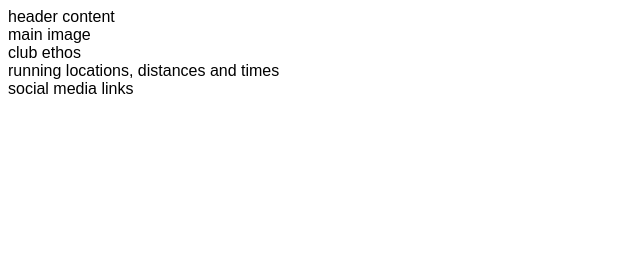
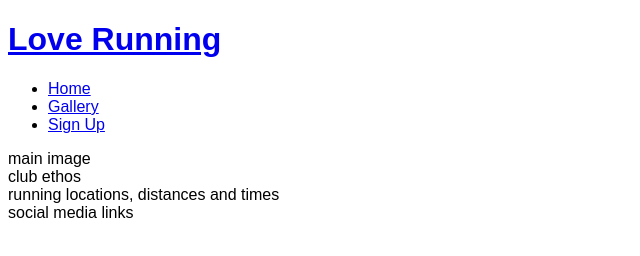
Before and after one commit to modonohoe/love-running-CI, a plain HTML site: page index.html in a window 1280 px wide. Shown: the whole page, without its empty margins (0-640 px from the left). Drawn offline with Linux system fonts and the light colour scheme.

Commit message:
added basic header structure

```diff
--- a/index.html
+++ b/index.html
@@ -1,5 +1,6 @@
 <!DOCTYPE html>
 <html lang="en">
+
 <head>
     <meta charset="UTF-8">
     <meta http-equiv="X-UA-Compatible" content="IE=edge">
@@ -10,8 +11,27 @@
     <link rel="stylesheet" href="assets/css/style.css">
     <title>Love Running</title>
 </head>
+
 <body>
-    <header>header content</header>
+    <header>
+        <a href="index.html">
+            <h1>Love Running</h1>
+        </a>
+        <nav>
+            <ul>
+                <li>
+                    <a href="index.html">Home</a>
+                </li>
+                <li>
+                    <a href="#">Gallery</a>
+                </li>
+                <li>
+                    <a href="#">Sign Up</a>
+                </li>
+            </ul>
+        </nav>
+
+    </header>
     <section>
         main image
     </section>
@@ -22,7 +42,8 @@
         running locations, distances and times
     </section>
     <footer>
-       social media links
+        social media links
     </footer>
 </body>
+
 </html>
```
